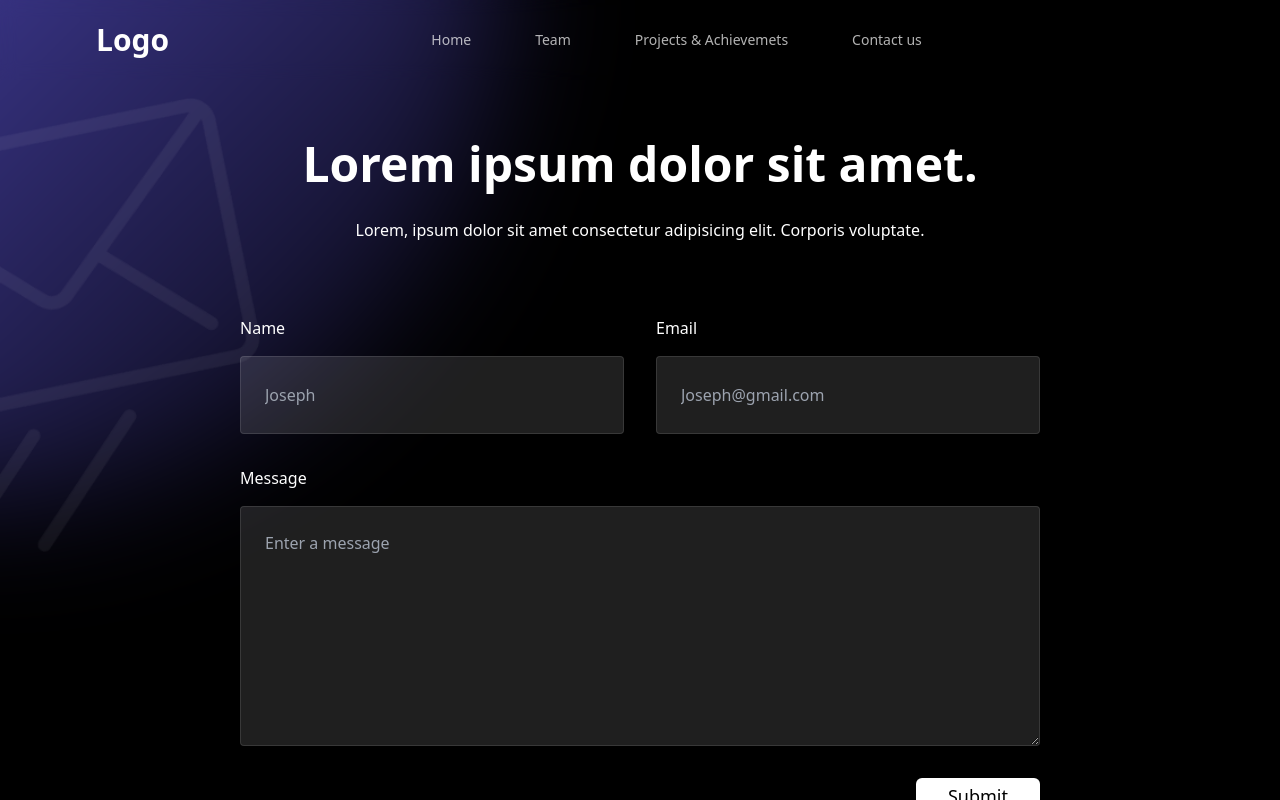
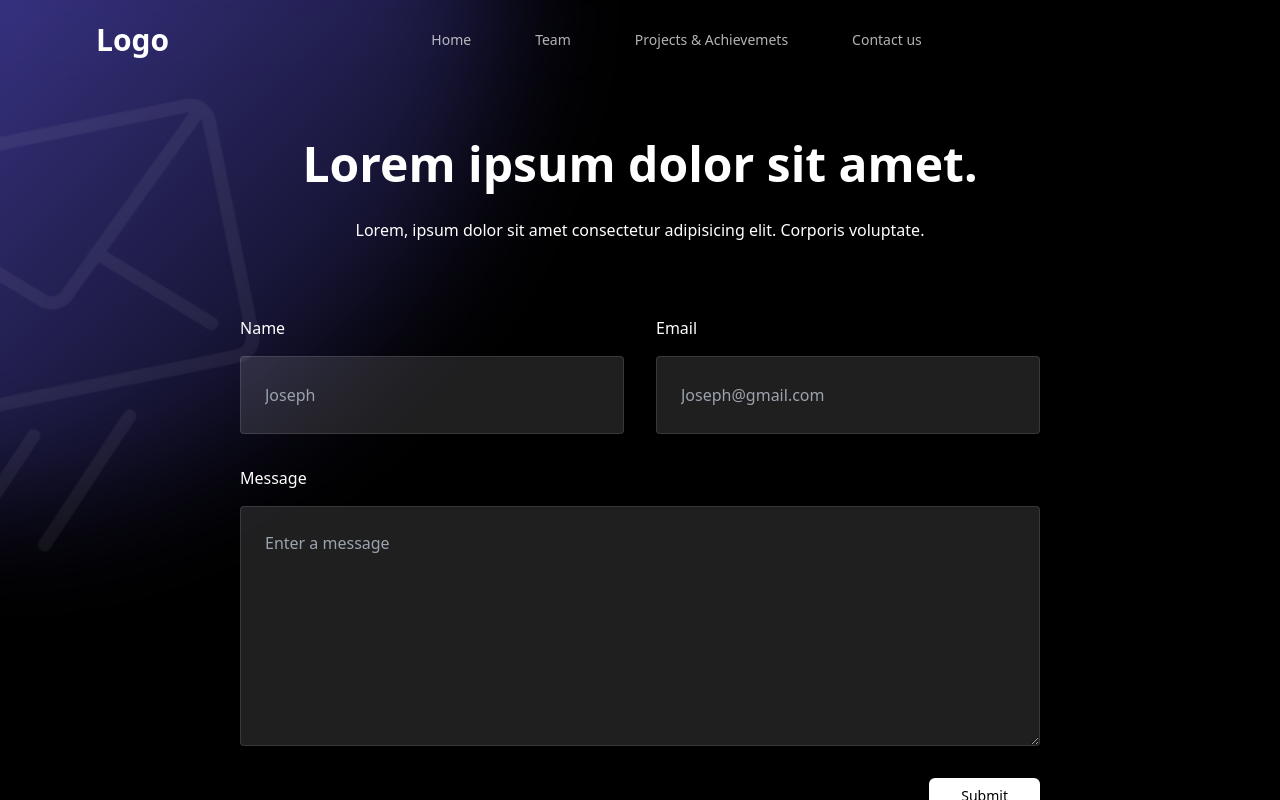
Before and after one commit to priyangsubanerjee/konnexions, a Next.js app: page /contact in a window 1280 px wide. Built offline with nearby package versions, Linux system fonts and the light colour scheme.

Commit message:
submit btn

```diff
--- a/pages/contact.js
+++ b/pages/contact.js
@@ -101,7 +101,7 @@ const Contact = () => {
                       <div className="text-red-700">{gmailError}</div>
                       <button
                         disabled={!formSubmit}
-                        className="bg-white text-black text-lg py-1 px-8 rounded-md mt-8 cursor-pointer hover:bg-gray-200"
+                        className="bg-white text-sm text-black py-2 px-8 rounded-md mt-8 cursor-pointer hover:bg-gray-200"
                       >
                         Submit
                       </button>
```
